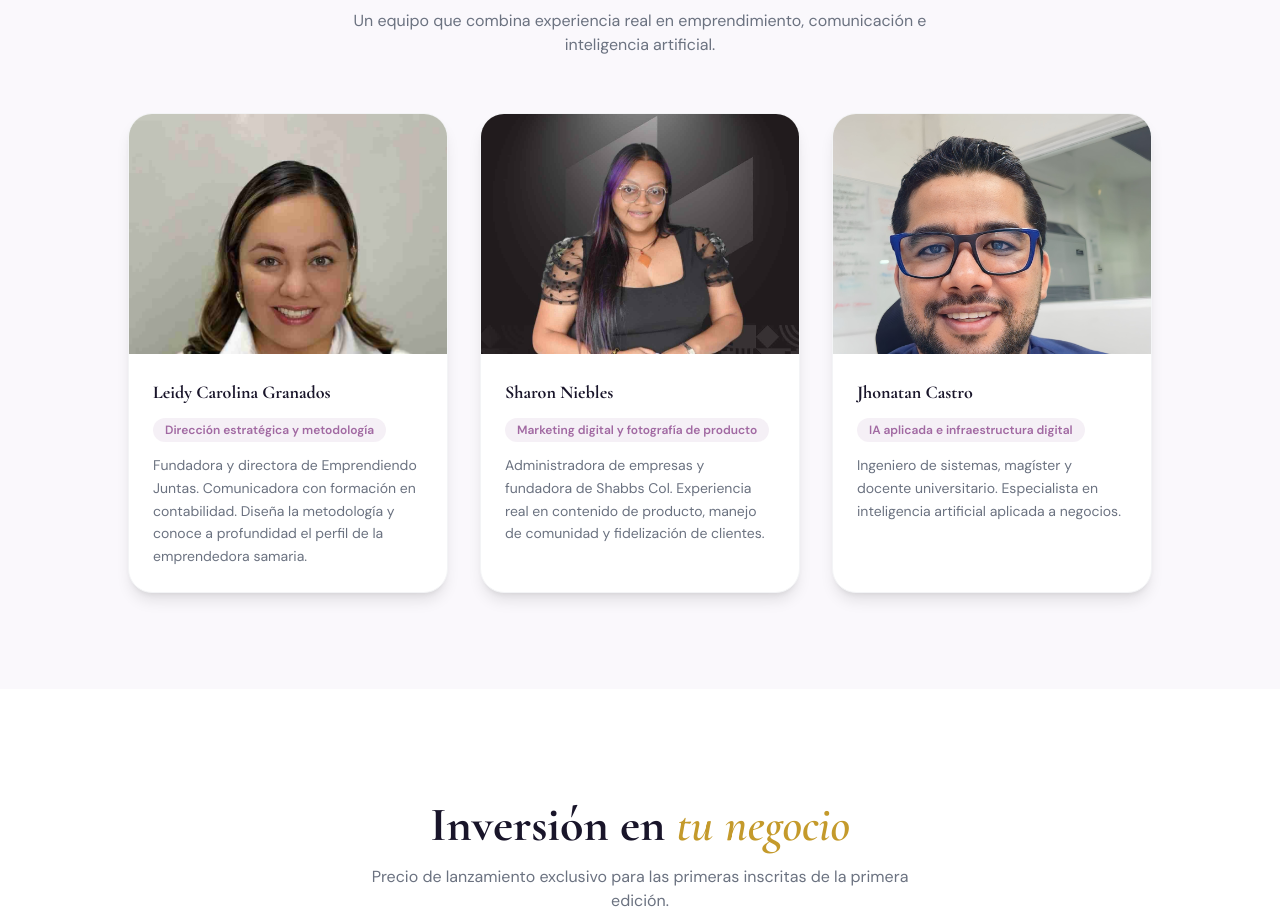
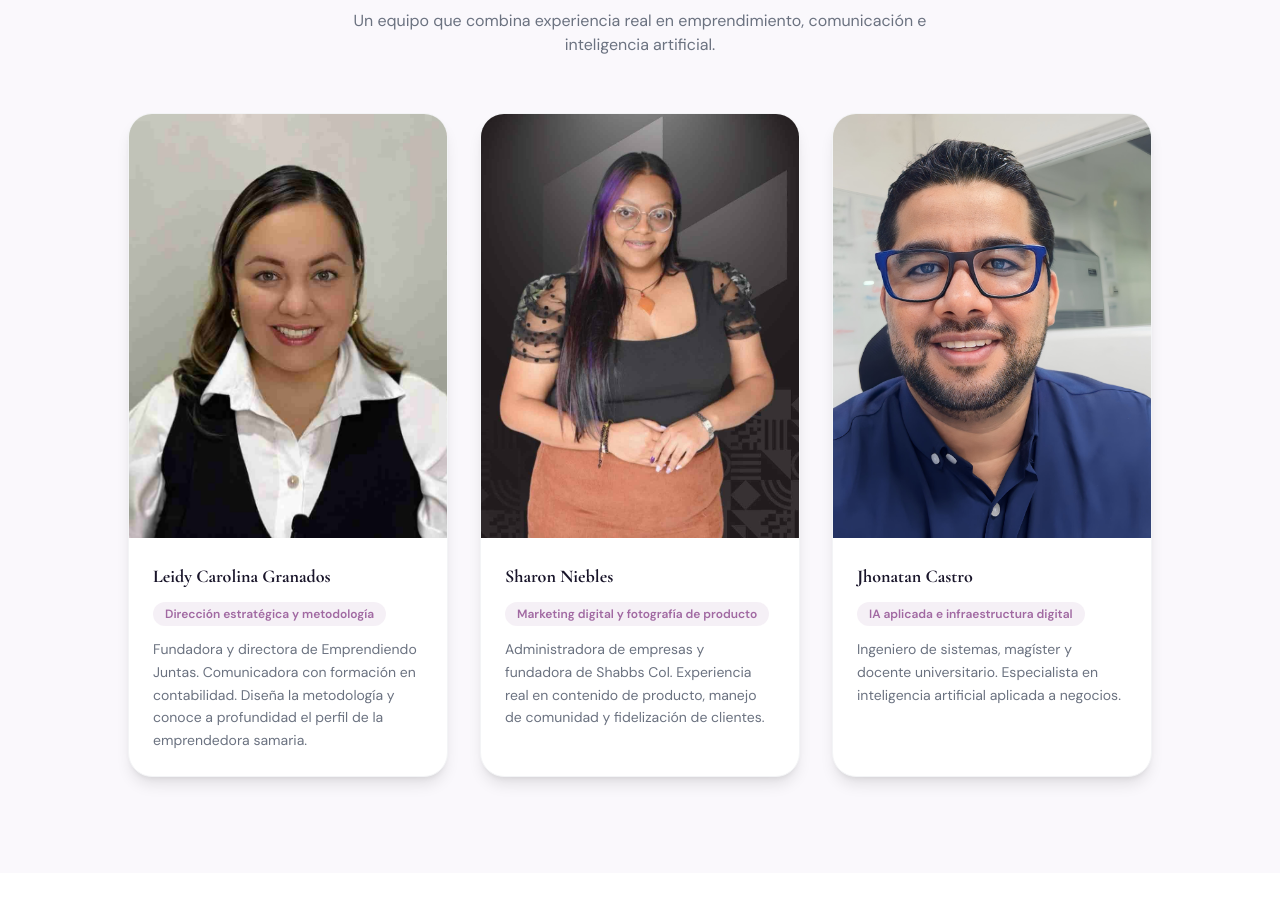
Before and after one commit to jcastr0/ej, a React (Vite) app: page /bootcamp in a window 1280 px wide. Shown: the part 5131-6042 px from the top of the page. Built offline with nearby package versions, Linux system fonts and the light colour scheme; the HTML template or start-up script is replaced by a standard one.

Commit message:
fix: imagen equipo más completa (aspect 3/4, object-center)

```diff
--- a/src/pages/Bootcamp.jsx
+++ b/src/pages/Bootcamp.jsx
@@ -688,11 +688,11 @@
                 transition={{ duration: 0.5, delay: i * 0.15 }}
                 className="bg-white rounded-3xl overflow-hidden shadow-lg border border-gray-100 hover:shadow-xl transition-shadow"
               >
-                <div className="h-60 overflow-hidden">
+                <div className="aspect-[3/4] overflow-hidden">
                   <img
                     src={member.image}
                     alt={member.name}
-                    className="w-full h-full object-cover object-top hover:scale-105 transition-transform duration-500"
+                    className="w-full h-full object-cover object-center hover:scale-105 transition-transform duration-500"
                   />
                 </div>
                 <div className="p-6 space-y-3">
```
